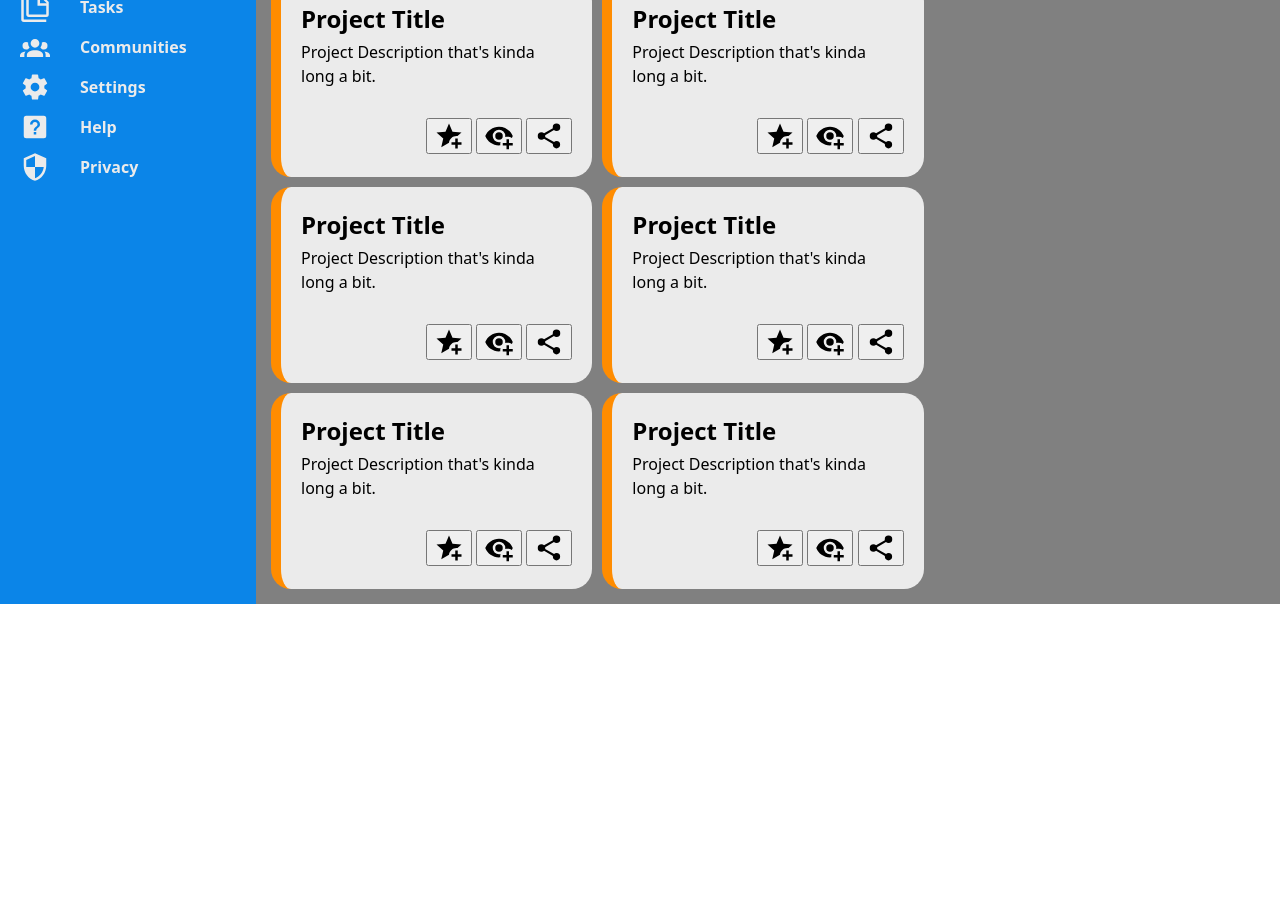
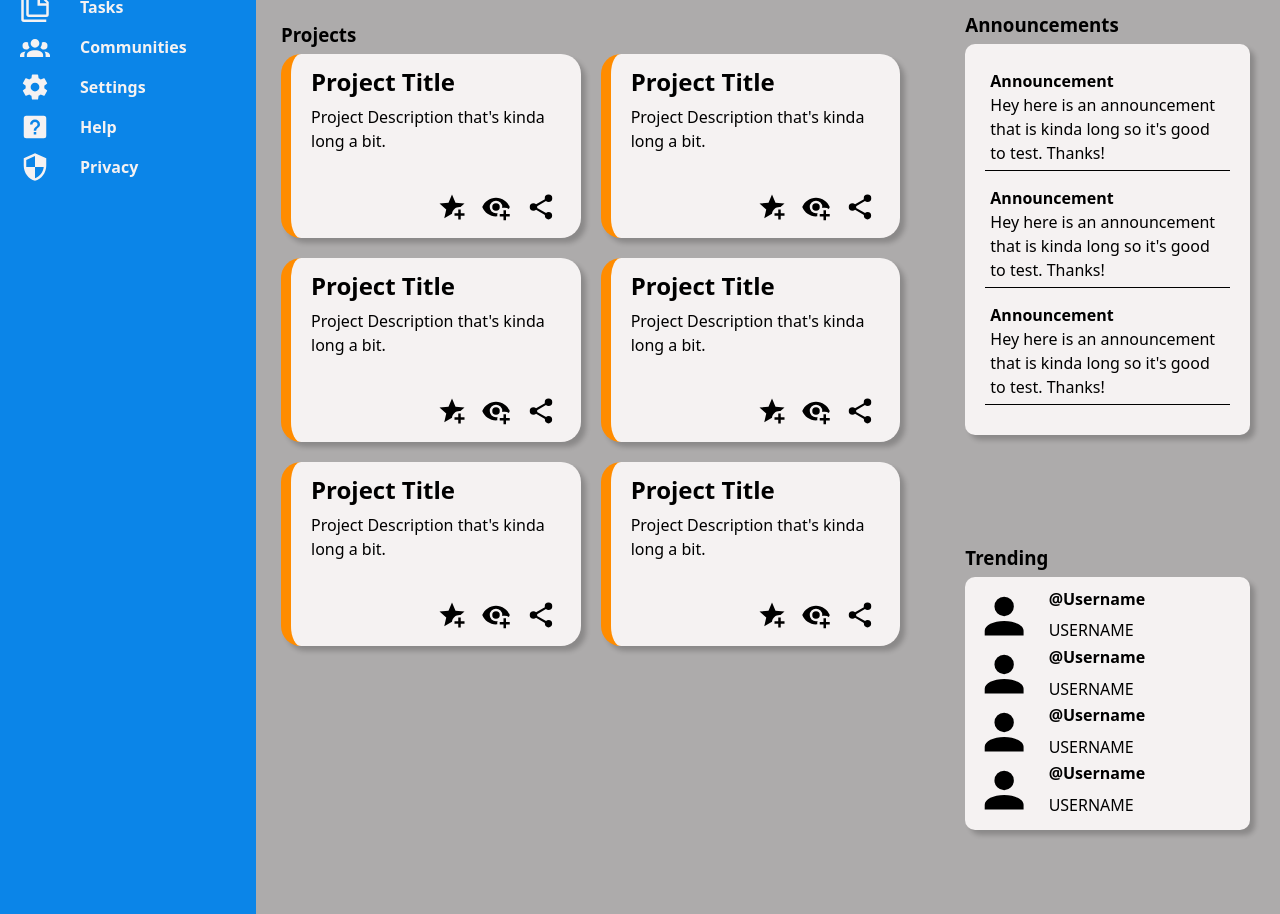
Before and after one commit to jonnymortemore/odin-admin-dashboard, a plain HTML site: page index.html in a window 1280 px wide. Shown: the part 234-1148 px from the top of the page. Before the commit the page ends 838 px from the top, so only its background shows below. Drawn offline with Linux system fonts and the light colour scheme.

Commit message:
Finished styling of elements

```diff
--- a/index.html
+++ b/index.html
@@ -27,7 +27,6 @@
             <button>Upload</button>
             <button>Share</button>
         </div>
-
     </header>
     <div class="sidebar">
         <svg xmlns="http://www.w3.org/2000/svg" viewBox="0 0 24 24"><title>view-dashboard</title><path d="M13,3V9H21V3M13,21H21V11H13M3,21H11V15H3M3,13H11V3H3V13Z" /></svg>
@@ -53,6 +52,8 @@
     </div>
     <div class="content">
         <div class="projects-container">
+            <h3>Projects</h3>
+            <div class="projects">
                 <div class="project">
                     <h2>Project Title</h2>
                     <p>Project Description that's kinda long a bit.</p>
@@ -144,11 +145,49 @@
                     </div>
                 </div>
             </div>
-        <div class="announcements">
 
         </div>
+        <div class="announcement-container">
+            <h3>Announcements</h3>
+            <div class="announcements">
+                <div class="announcement">
+                    <h4>Announcement</h4>
+                    <p>Hey here is an announcement that is kinda long so it's good to test. Thanks!</p>
+                </div>
+                <div class="announcement">
+                    <h4>Announcement</h4>
+                    <p>Hey here is an announcement that is kinda long so it's good to test. Thanks!</p>
+                </div>
+                <div class="announcement">
+                    <h4>Announcement</h4>
+                    <p>Hey here is an announcement that is kinda long so it's good to test. Thanks!</p>
+                </div>
+            </div>
+        </div>
+        <div class="trending-container">
+            <h3>Trending</h3>
             <div class="trending">
-
+                <div class="trender">
+                    <svg xmlns="http://www.w3.org/2000/svg" viewBox="0 0 24 24"><title>account</title><path d="M12,4A4,4 0 0,1 16,8A4,4 0 0,1 12,12A4,4 0 0,1 8,8A4,4 0 0,1 12,4M12,14C16.42,14 20,15.79 20,18V20H4V18C4,15.79 7.58,14 12,14Z" /></svg>
+                    <p>@Username</p>
+                    <p>USERNAME</p>
+                </div>
+                <div class="trender">
+                    <svg xmlns="http://www.w3.org/2000/svg" viewBox="0 0 24 24"><title>account</title><path d="M12,4A4,4 0 0,1 16,8A4,4 0 0,1 12,12A4,4 0 0,1 8,8A4,4 0 0,1 12,4M12,14C16.42,14 20,15.79 20,18V20H4V18C4,15.79 7.58,14 12,14Z" /></svg>
+                    <p>@Username</p>
+                    <p>USERNAME</p>
+                </div>
+                <div class="trender">
+                    <svg xmlns="http://www.w3.org/2000/svg" viewBox="0 0 24 24"><title>account</title><path d="M12,4A4,4 0 0,1 16,8A4,4 0 0,1 12,12A4,4 0 0,1 8,8A4,4 0 0,1 12,4M12,14C16.42,14 20,15.79 20,18V20H4V18C4,15.79 7.58,14 12,14Z" /></svg>
+                    <p>@Username</p>
+                    <p>USERNAME</p>
+                </div>
+                <div class="trender">
+                    <svg xmlns="http://www.w3.org/2000/svg" viewBox="0 0 24 24"><title>account</title><path d="M12,4A4,4 0 0,1 16,8A4,4 0 0,1 12,12A4,4 0 0,1 8,8A4,4 0 0,1 12,4M12,14C16.42,14 20,15.79 20,18V20H4V18C4,15.79 7.58,14 12,14Z" /></svg>
+                    <p>@Username</p>
+                    <p>USERNAME</p>
+                </div>
+            </div>
         </div>
     </div>
 </body>
--- a/styles.css
+++ b/styles.css
@@ -49,9 +49,11 @@
 
 
 :root {
-    --white-font: #ebebeb;
+    --white-font: #f5f2f2;
     --black-font: black;
     --blue-colour: rgb(11, 133, 232);
+    --background-grey: rgb(173, 171, 171);
+    --border-shadow: 5px 5px 5px rgba(0, 0, 0, 0.2);
 }
 
 
@@ -59,7 +61,6 @@ body {
     display: grid;
     grid-template: 1fr 4fr / 1fr 4fr;
     width: 100vw;
-    height: 100vh;
     font-family: system-ui, -apple-system, BlinkMacSystemFont, 'Segoe UI', Roboto, Oxygen, Ubuntu, Cantarell, 'Open Sans', 'Helvetica Neue', sans-serif;
 }
 
@@ -74,10 +75,15 @@ header {
     background-color: var(--white-font);
     color: var(--black-font);
     font-weight: bold;
+    border-bottom: 5px solid rgba(0,0,0,0.4);
 }
 
 header svg {
   fill: var(--black-font);
+}
+
+header button svg {
+  fill: var(--white-font);
 }
 
 header button {
@@ -85,6 +91,10 @@ header button {
   color: var(--white-font);
   border-radius: 10px;
   border: none;
+}
+
+header button:hover {
+  background-color: var(--black-font);
 }
 
 .header-top-line button {
@@ -110,6 +120,7 @@ input {
   padding: 10px;
   border:  none;
   margin-left: 10px;
+  background-color: darkgrey;
 }
 
 .header-top-line svg:first-of-type {
@@ -193,43 +204,79 @@ input {
 }
 
 
-
-
 .sidebar-button {
     background-color: transparent;
     border: none;
     color: var(--white-font);
+    border-radius: 10px;
+}
+
+.sidebar-button:hover {
+  background-color: var(--white-font);
+  color: var(--black-font);
 }
 
 .content {
-    background-color: grey;
+    background-color: var(--background-grey);
     grid-column: 2 / 3;
     grid-row: 2 / 3;
+    padding: 10px;
 }
 
 .content {
   display: grid;
   grid-template-columns: 2fr 1fr;
   grid-template-rows: 1fr 1fr;
+  gap: 30px;
 }
 
 .projects-container {
   grid-row: 1 / 3;
   grid-column: 1;
-  display: grid;
-  grid-template-columns: repeat(2, 1fr);
-  gap: 10px;
+  display: flex;
+  flex-direction: column;
   padding: 15px;
 }
 
-.announcements {
+.projects {
+  display: grid;
+  grid-template-columns: repeat(2, 1fr);
+  gap: 20px;
+}
+
+.announcement-container {
   grid-row: 1;
   grid-column: 2;
+  color: var(--black-font);
+  display: flex;
+  flex-direction: column;
+  justify-content: center;
+  align-items: center;
+  padding: 5px 20px;
 }
 
-.trending {
+.content h3 {
+  width: 100%;
+  text-align: left;
+  margin-bottom: 5px;
+}
+
+.announcements {
+  background-color: var(--white-font);
+  border-radius: 10px;
+  padding: 20px;
+  box-shadow: var(--border-shadow)
+}
+
+.trending-container {
   grid-row: 2;
   grid-column: 2;
+  color: var(--black-font);
+  padding: 5px 20px;
+  display: flex;
+  flex-direction: column;
+  justify-content: center;
+  align-items: center;
 }
 
 .project {
@@ -241,8 +288,8 @@ input {
   grid-template-rows: 1fr 2fr 1fr;
   align-items: top;
   justify-content: left;
-  padding: 20px;
-
+  padding: 10px 20px;
+  box-shadow: var(--border-shadow)
 }
 
 .project svg {
@@ -254,3 +301,60 @@ input {
 .project-button-container {
   justify-self: right;
 }
+
+.project button {
+  background-color: transparent;
+  border: none;
+  border-radius: 5px;
+  padding: 5px;
+}
+
+.project button:hover {
+  background-color: orange;
+}
+
+.announcement {
+  border-bottom: 1px black solid;
+  padding: 5px;
+  margin-bottom: 10px;
+
+}
+
+.trending {
+  background-color: var(--white-font);
+  border-radius: 10px;
+  width: 100%;
+  padding: 10px;
+  box-shadow: var(--border-shadow);
+}
+
+.trender {
+  display: grid;
+  grid-template-columns: 1fr 3fr;
+  grid-template-rows: repeat(2, 1fr);
+  width: 90%;
+  gap: 5px;
+}
+
+.trender svg {
+  width: 60px;
+  height: auto;
+  grid-column: 1;
+  grid-row: span 2;
+  justify-self: center;
+}
+
+.trender p:first-of-type {
+  grid-column: 2;
+  grid-row: 1;
+  justify-self: left;
+  padding-left: 10px;
+  font-weight: bold;
+}
+
+.trender p:last-of-type {
+  grid-column: 2;
+  grid-row: 2;
+  justify-self: left;
+  padding-left: 10px;
+}
```
Lines whose indentation alone changed are shown as unchanged.
